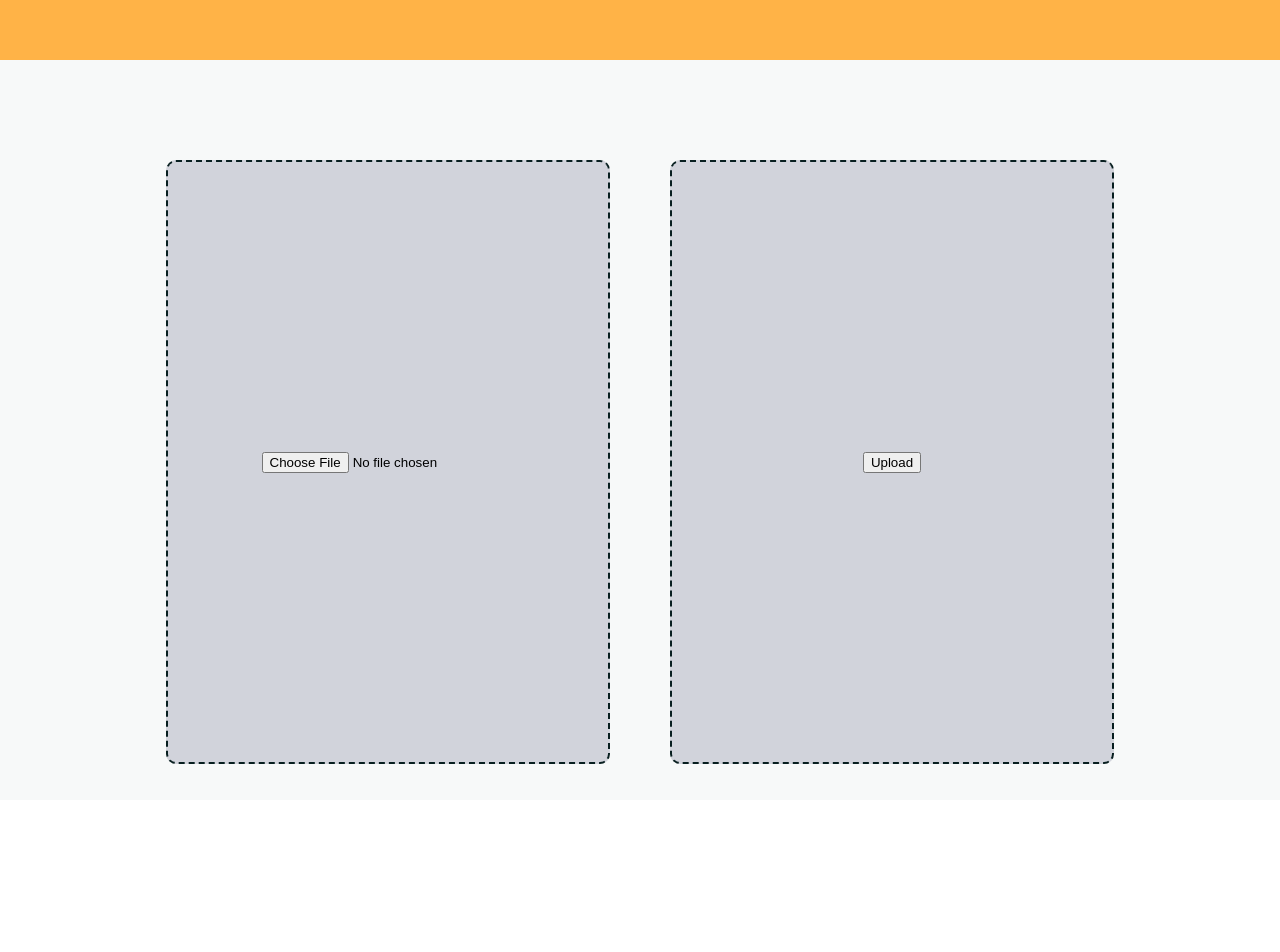
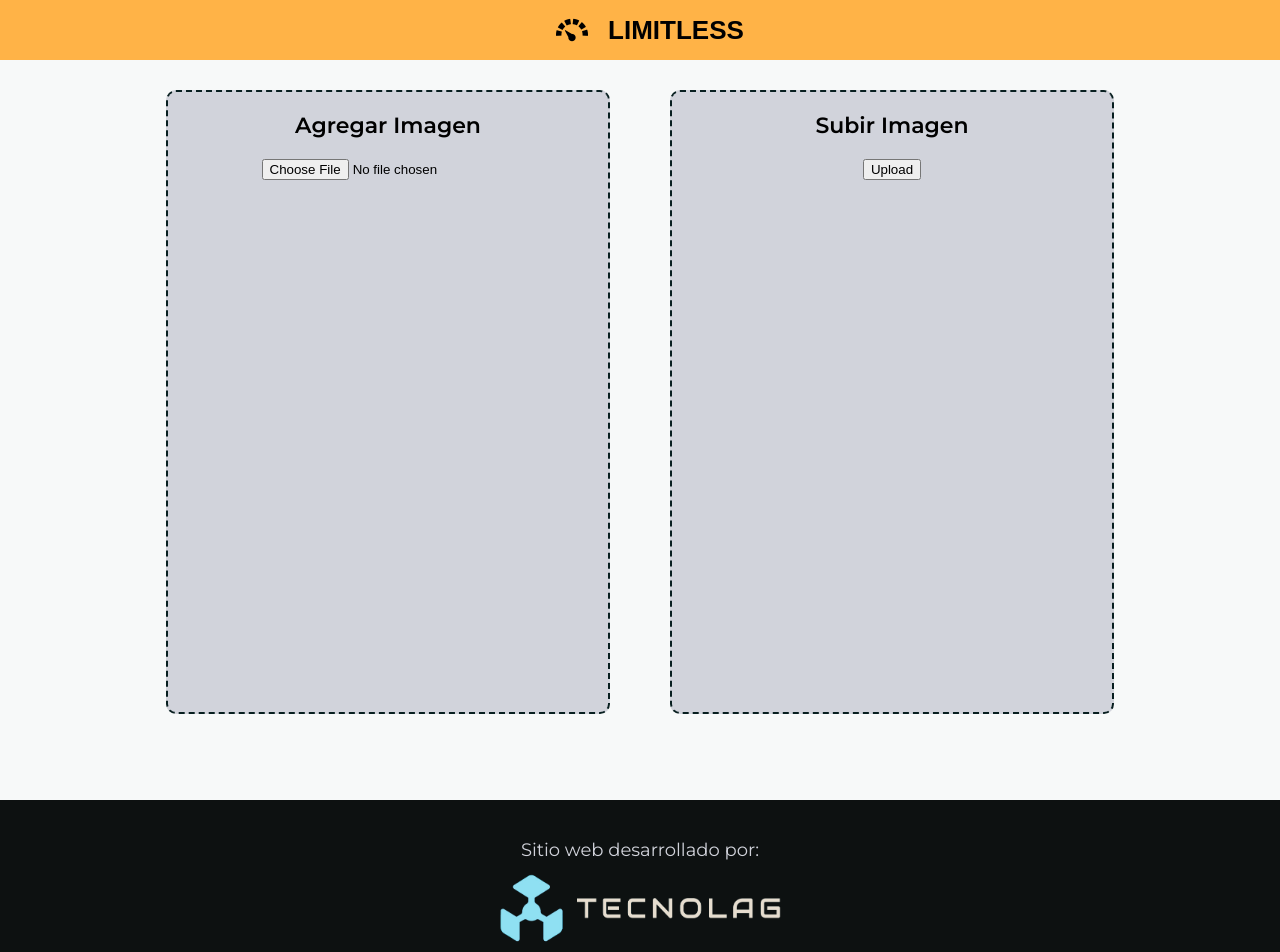
Before and after one commit to JRon103/IA_openvinoServer, a React (Create React App) app in the folder client/: page / in a window 1280 px wide. Shown: the top 952 px of the page. Before the commit the page ends 800 px from the top, so only its background shows below. Built offline with nearby package versions, Linux system fonts and the light colour scheme.

Commit message:
client terminado (?

```diff
--- a/client/public/index.html
+++ b/client/public/index.html
@@ -1,15 +1,19 @@
 <!DOCTYPE html>
 <html lang="en">
+
 <head>
   <meta charset="utf-8" />
-    <link rel="icon" href="%PUBLIC_URL%/favicon.ico" />
+  <link rel="icon" href="../src/assets/medidor.png" />
   <meta name="viewport" content="width=device-width, initial-scale=1" />
   <meta name="theme-color" content="#000000" />
-    <meta
-      name="description"
-      content="Web site created using create-react-app"
-    />
-    <link rel="apple-touch-icon" href="%PUBLIC_URL%/logo192.png" />
+  <meta name="description" content="Web site created using create-react-app" />
+  <link rel="apple-touch-icon" href="../src/assets/medidor.png" />
+
+  <link rel="preconnect" href="https://fonts.googleapis.com">
+  <link rel="preconnect" href="https://fonts.gstatic.com" crossorigin>
+  <link
+    href="https://fonts.googleapis.com/css2?family=Montserrat:ital,wght@0,200;0,400;0,500;0,600;0,700;0,800;0,900;1,300&display=swap"
+    rel="stylesheet">
   <!--
       manifest.json provides metadata used when your web app is installed on a
       user's mobile device or desktop. See https://developers.google.com/web/fundamentals/web-app-manifest/
@@ -29,9 +33,15 @@
     body {
       margin: 0;
       padding: 0;
+      font-family: "Montserrat", sans-serif;
+      font-optical-sizing: auto;
+      font-weight: 200;
+      font-style: normal;
     }
+
   </style>
 </head>
+
 <body>
   <noscript>You need to enable JavaScript to run this app.</noscript>
   <div id="root"></div>
@@ -46,4 +56,5 @@
       To create a production bundle, use `npm run build` or `yarn build`.
     -->
 </body>
+
 </html>
--- a/client/src/App.js
+++ b/client/src/App.js
@@ -1,6 +1,7 @@
 import React from 'react';
 import Navbar from './components/Navbar';
 import Captura from './components/Captura';
+import Footer from './components/Footer';
 
 function App() {
 
@@ -8,6 +9,7 @@ function App() {
     <div>
       <Navbar />
       <Captura />
+      <Footer />
     </div>
   );
 }
--- a/client/src/components/Captura.jsx
+++ b/client/src/components/Captura.jsx
@@ -51,18 +51,30 @@ function Captura() {
     <div className='area-form'>
       <form onSubmit={handleSubmit}>
         <div className='upload-file'>
-          <input type="file" onChange={handleFileChange} className='input-file' />
+          <div className='text-file'>Agregar Imagen</div>
+          <input type="file" onChange={handleFileChange} className='input-file' accept="image/*" />
           {imagePreview && (
-            <div>
-              <img src={imagePreview} alt="Vista previa" style={{ width: '300px', height: 'auto' }} />
+            <div style={{
+              display: 'flex',
+              alignItems: 'center',
+              justifyContent: 'center'
+            }}>
+              <img
+                src={imagePreview}
+                alt="Vista previa"
+                style={{
+                  width: '90%',
+                  height: 'auto',
+                  maxHeight: '400px' }} />
             </div>
           )}
         </div>
         <div className='view'>
+          <div className='text-file'>Subir Imagen</div>
           <button type="submit">Upload</button>
+          <div className='response'>{uploadStatus}</div>
         </div>
       </form>
-      {/* <div>{uploadStatus}</div> */}
     </div>
   );
 }
--- /dev/null
+++ b/client/src/components/Footer.jsx
@@ -0,0 +1,13 @@
+import React from "react";
+import '../styles.css/footer.css'
+
+function Footer() {
+  return (
+    <div className="footer">
+      <div className="footer-text">Sitio web desarrollado por:</div>
+      <a href="https://tecnolag.netlify.app"><div className="logo-tecnolag"></div></a>
+    </div>
+  )
+}
+
+export default Footer;
--- a/client/src/components/Navbar.jsx
+++ b/client/src/components/Navbar.jsx
@@ -5,7 +5,10 @@ function Navbar () {
   return (
     <div>
       <div className="navbar">
-        <div className="logo_img"></div>
+        <div className="image-logo"></div>
+        <div className="name">
+          LIMITLESS
+        </div>
       </div>
     </div>
   )
--- a/client/src/styles.css/captura.css
+++ b/client/src/styles.css/captura.css
@@ -12,9 +12,9 @@
 }
 
 .upload-file, .view {
-  margin: 100px 30px 30px 30px;
+  margin: 30px;
   width: calc(50% - 200px);
-  height: calc(100vh - 200px);
+  height: calc(100vh - 180px);
   background-color: #D1D3DB;
   border: #081F20 2px dashed;
   border-radius: 10px;
@@ -22,9 +22,44 @@
   display: flex;
   flex-direction: column;
   align-items: center;
-  justify-content: center;
+  justify-content: start;
 }
 
 .input-file {
-  margin: 20px;
+  margin-bottom: 50px;
+  max-width: 90%;
 }
+
+.upload-file .text-file, .view .text-file {
+  margin: 20px 0;
+}
+
+.text-file {
+  font-size: 22px;
+  font-weight: 600;
+}
+
+.response {
+  margin-top: 30px;
+  font-weight: 400;
+}
+
+@media (max-width: 768px) {
+  .area-form form {
+    flex-direction: column;
+    height: 100%;
+  }
+
+  .upload-file, .view {
+    width: 90%;
+    height: 600px;
+    background-color: #D1D3DB;
+    border: #081F20 2px dashed;
+    border-radius: 10px;
+
+    display: flex;
+    flex-direction: column;
+    align-items: center;
+    justify-content: center;
+  }
+}
--- /dev/null
+++ b/client/src/styles.css/footer.css
@@ -0,0 +1,26 @@
+.footer {
+    height: 200px;
+    width: 100%;
+    background-color: #0d1111;
+
+    display: flex;
+    flex-direction: column;
+    align-items: center;
+    justify-content: center;
+}
+
+.footer-text {
+    font-size: 18px;
+    font-weight: 400;
+    color: #D1D3DB;
+}
+
+.logo-tecnolag {
+    background-image: url(../assets/tecnolag_largo.png);
+    background-position: center;
+    background-repeat: no-repeat;
+    background-size: contain;
+
+    height: 100px;
+    width: 300px;
+}
--- a/client/src/styles.css/navbar.css
+++ b/client/src/styles.css/navbar.css
@@ -2,4 +2,27 @@
   height: 60px;
   width: 100%;
   background-color: #FFB347;
+  display: flex;
+  flex-direction: row;
+  align-items: center;
+  justify-content: center;
 }
+
+.image-logo {
+  background-image: url(../assets/medidor.png);
+  background-size: contain;
+  background-position: center;
+  background-repeat: no-repeat;
+
+  width: 32px;
+  height: 32px;
+
+  margin: 0 20px;
+}
+
+.name {
+  color: #000;
+  font-family: sans-serif;
+  font-size: 26px;
+  font-weight: 700;
+}
```
Also changed, not shown: client/src/assets/medidor.png (added), client/src/assets/tecnolag_largo.png (added). Lines whose indentation alone changed are shown as unchanged.
